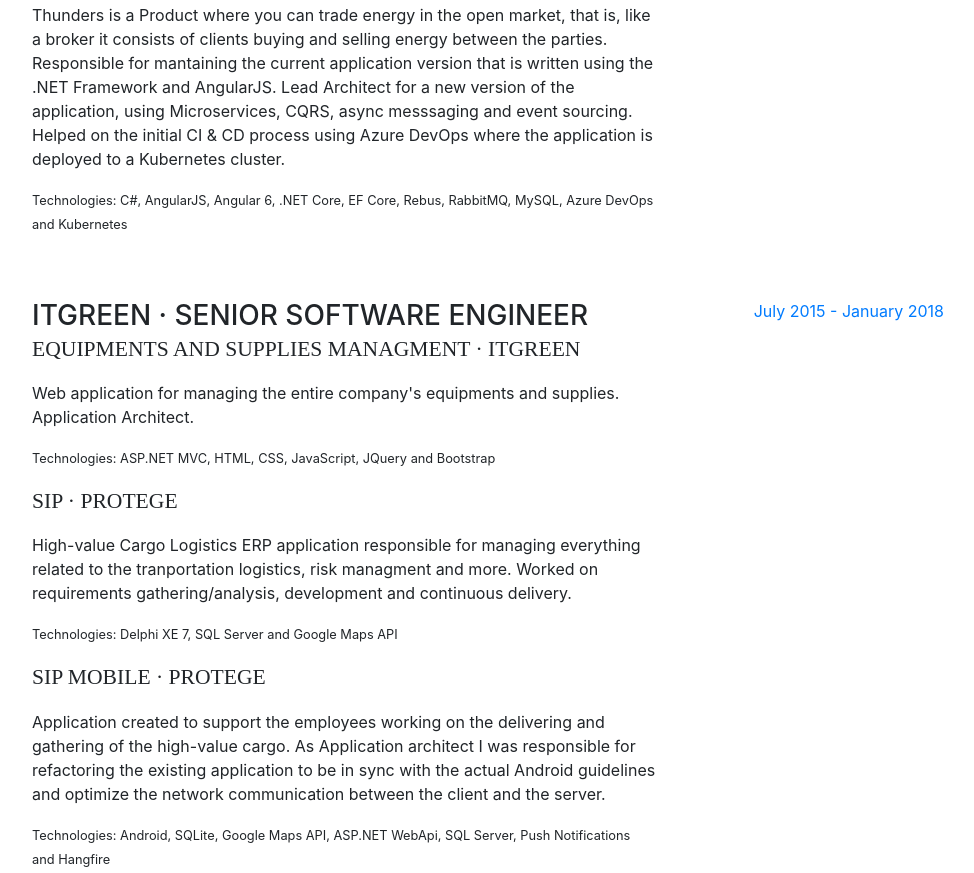
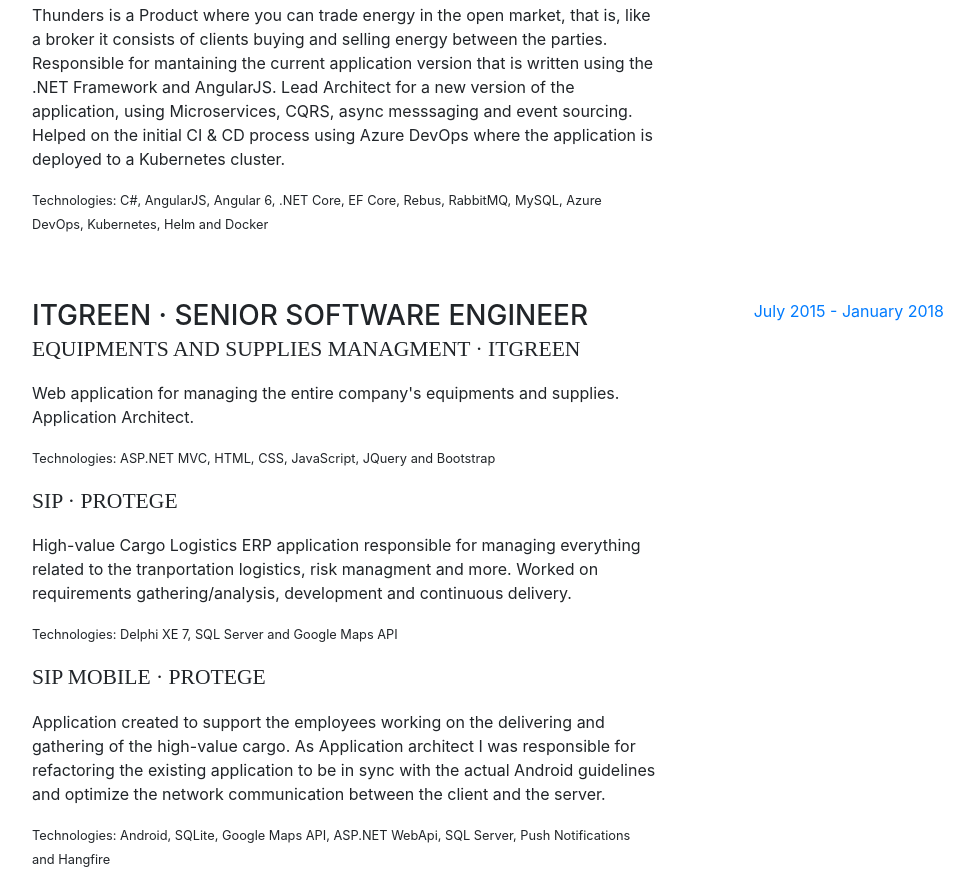
Before and after one commit to arielmoraes/arielmoraes.github.io, a website with bundled scripts: page index.html in a window 1280 px wide. Shown: the part 1047-1920 px from the top of the page, without its empty margins (288-1262 px from the left). Built offline with nearby package versions, Linux system fonts and the light colour scheme; a web font is replaced by a local one.

Commit message:
add info

```diff
--- a/index.html
+++ b/index.html
@@ -124,7 +124,7 @@
               <div class="subheading-container">
 		      <div class="subheading mb-3">Energy Market · <a href="https://www.thunders.com.br">www.thunders.com.br</a></div>
                 <p>Thunders is a Product where you can trade energy in the open market, that is, like a broker it consists of clients buying and selling energy between the parties. Responsible for mantaining the current application version that is written using the .NET Framework and AngularJS. Lead Architect for a new version of the application, using Microservices, CQRS, async messsaging and event sourcing. Helped on the initial CI & CD process using Azure DevOps where the application is deployed to a Kubernetes cluster.</p>
-                <p><small>Technologies: C#, AngularJS, Angular 6, .NET Core, EF Core, Rebus, RabbitMQ, MySQL, Azure DevOps and Kubernetes</small></p>
+                <p><small>Technologies: C#, AngularJS, Angular 6, .NET Core, EF Core, Rebus, RabbitMQ, MySQL, Azure DevOps, Kubernetes, Helm and Docker</small></p>
               </div>
 			</div>
 
```
